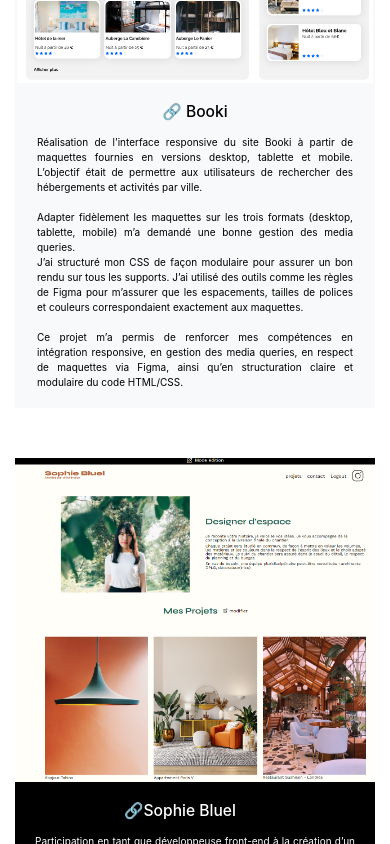
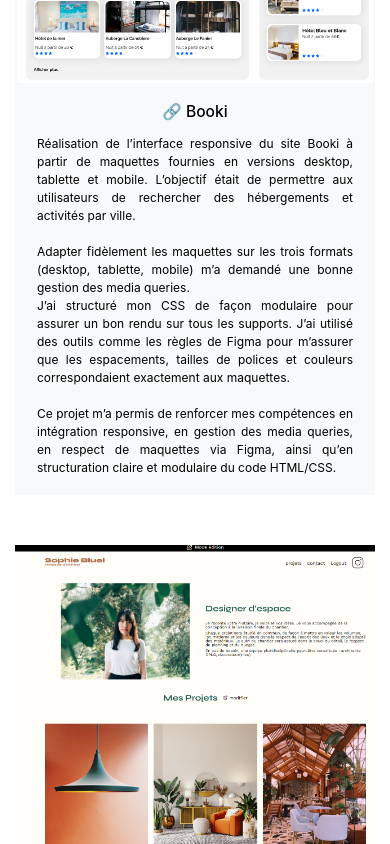
Before and after one commit to S0ph1e22/cv, a React (Create React App) app: page / in a window 390 px wide. Shown: the part 2560-3404 px from the top of the page. Built offline with nearby package versions, Linux system fonts and the light colour scheme.

Commit message:
MQ icone + btn github ok

```diff
--- a/src/Portfolio/ProjetGrid.css
+++ b/src/Portfolio/ProjetGrid.css
@@ -159,7 +159,7 @@
 }
 
 .projet-description{
-  font-size: clamp(10px, 2vw, 15px);
+  font-size: clamp(12px, 2vw, 15px);
 }
 
 .lien-cliquable {
@@ -188,4 +188,13 @@
 .grid{
   gap: 50px;
 }
+
+.tech-icon{
+  font-size: clamp(30px,4vw,48px);
 }
+
+.btn-github-projet{
+  font-size: clamp(15px,2vw,20px);
+}
+
+}
```
